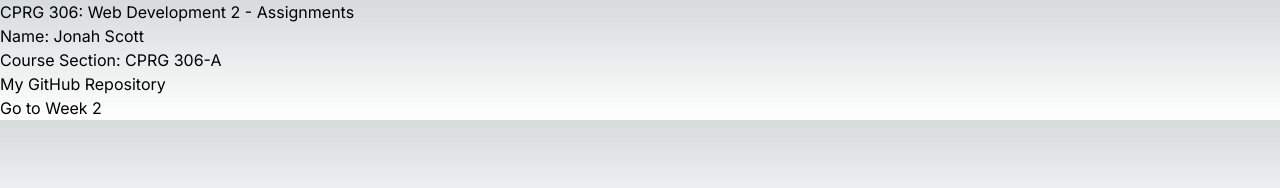
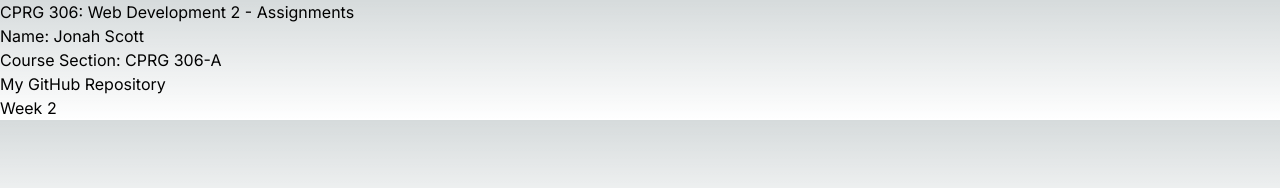
Before and after one commit to jonahscott/cprg306-assignments, a Next.js app: page / in a window 1280 px wide. Shown: the top 188 px of the page. Built offline with nearby package versions, Linux system fonts and the light colour scheme.

Commit message:
fix <a> legacy tag error and clean up to look like live view

```diff
--- a/app/StudentInfo.js
+++ b/app/StudentInfo.js
@@ -5,9 +5,7 @@ const StudentInfo = () => {
         <div>
             <p>Name: Jonah Scott</p>
             <p>Course Section: CPRG 306-A</p>
-            <Link href="https://github.com/jonahscott/cprg306-assignments" passHref>
-                <a>My GitHub Repository</a>
-            </Link>
+            <Link href="https://github.com/jonahscott/cprg306-assignments">My GitHub Repository</Link>
         </div>
     );
 };
--- a/app/page.js
+++ b/app/page.js
@@ -6,7 +6,7 @@ export default function Home() {
         <div>
             <h1>CPRG 306: Web Development 2 - Assignments</h1>
             <StudentInfo />
-            <Link href="/week2">Go to Week 2</Link>
+            <Link href="/week2">Week 2</Link>
         </div>
     )
 }
```
